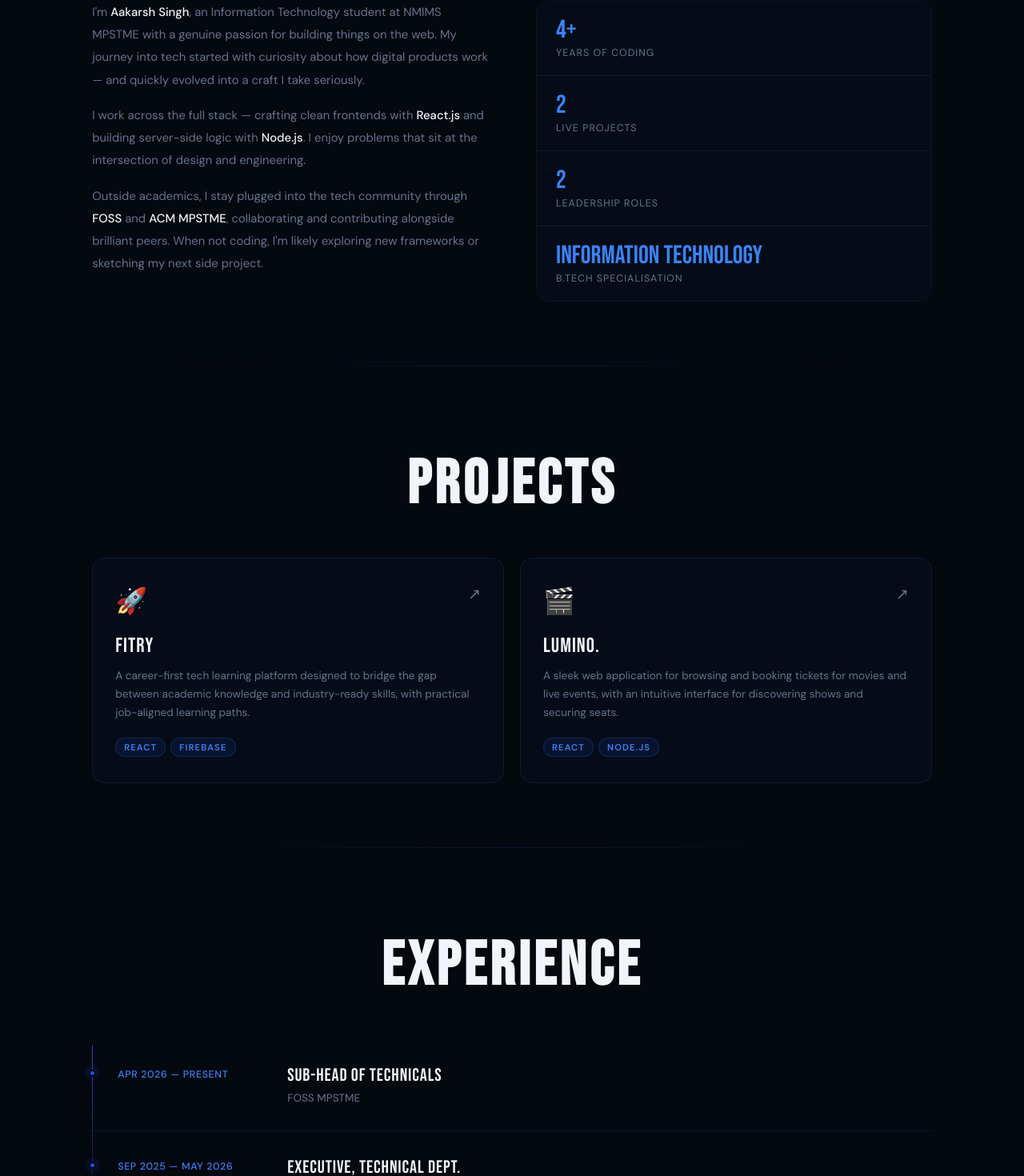
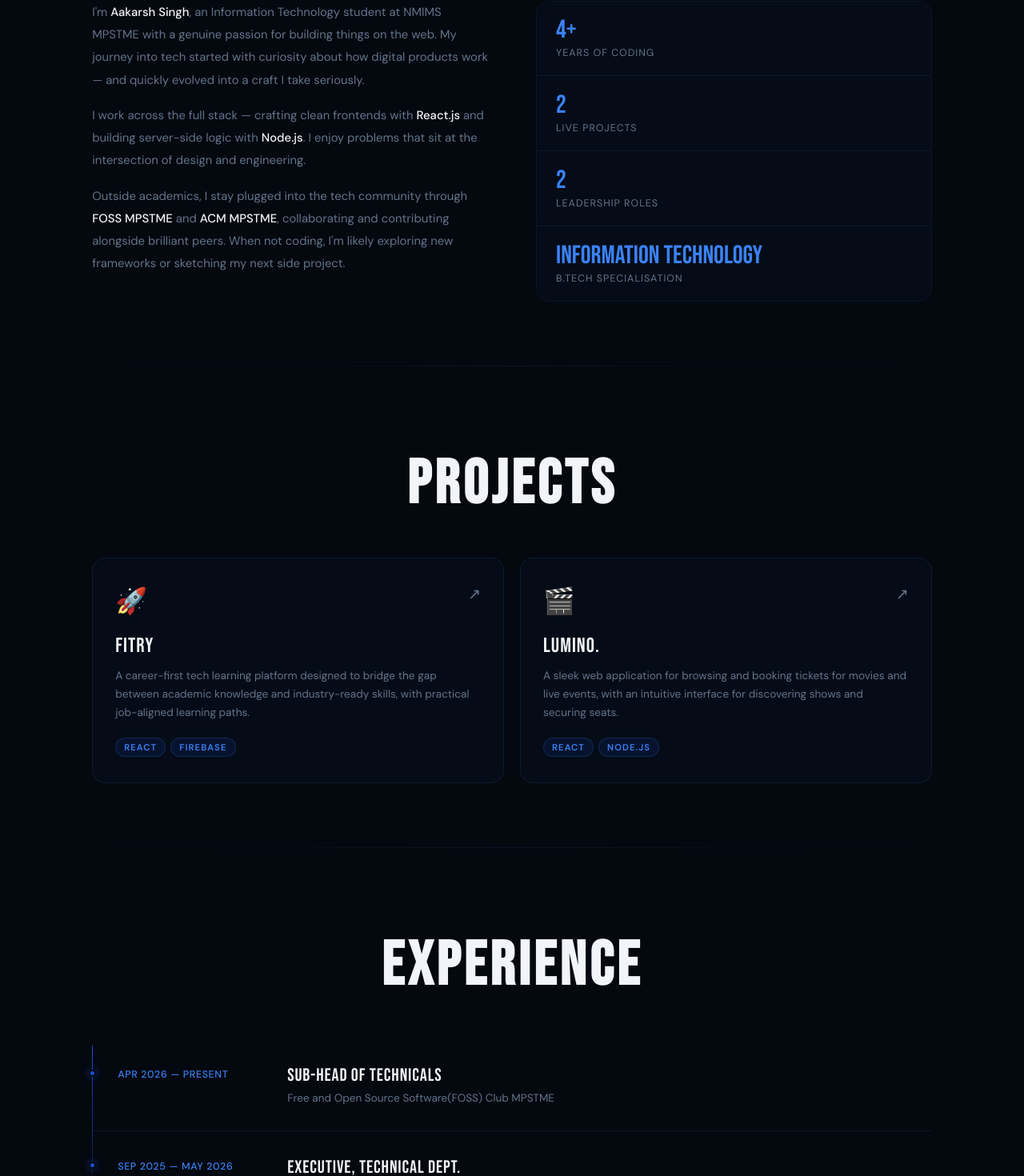
Before and after one commit to Aakarsh1506/Aakarsh-Portfolio, a React (Vite) app: page / in a window 1280 px wide. Shown: the part 1039-2509 px from the top of the page at 80% size. Built offline with nearby package versions, Linux system fonts and the light colour scheme.

Commit message:
Description Changes

```diff
--- a/src/components/Portfolio.jsx
+++ b/src/components/Portfolio.jsx
@@ -117,7 +117,7 @@ export default function Portfolio() {
             </p>
             <p>
               Outside academics, I stay plugged into the tech community through{' '}
-              <span className="about-highlight">FOSS</span> and{' '}
+              <span className="about-highlight">FOSS MPSTME</span> and{' '}
               <span className="about-highlight">ACM MPSTME</span>, collaborating and contributing
               alongside brilliant peers. When not coding, I&apos;m likely exploring new frameworks or
               sketching my next side project.
@@ -215,7 +215,7 @@ export default function Portfolio() {
             <div className="exp-period">Apr 2026 — Present</div>
             <div>
               <div className="exp-role">Sub-Head of Technicals</div>
-              <div className="exp-org">FOSS MPSTME</div>
+              <div className="exp-org">Free and Open Source Software(FOSS) Club MPSTME</div>
             </div>
           </div>
 
@@ -223,7 +223,7 @@ export default function Portfolio() {
             <div className="exp-period">Sep 2025 — May 2026</div>
             <div>
               <div className="exp-role">Executive, Technical Dept.</div>
-              <div className="exp-org">ACM MPSTME</div>
+              <div className="exp-org">Association for Computing Machinery (ACM) MPSTME</div>
             </div>
           </div>
         </div>
```
